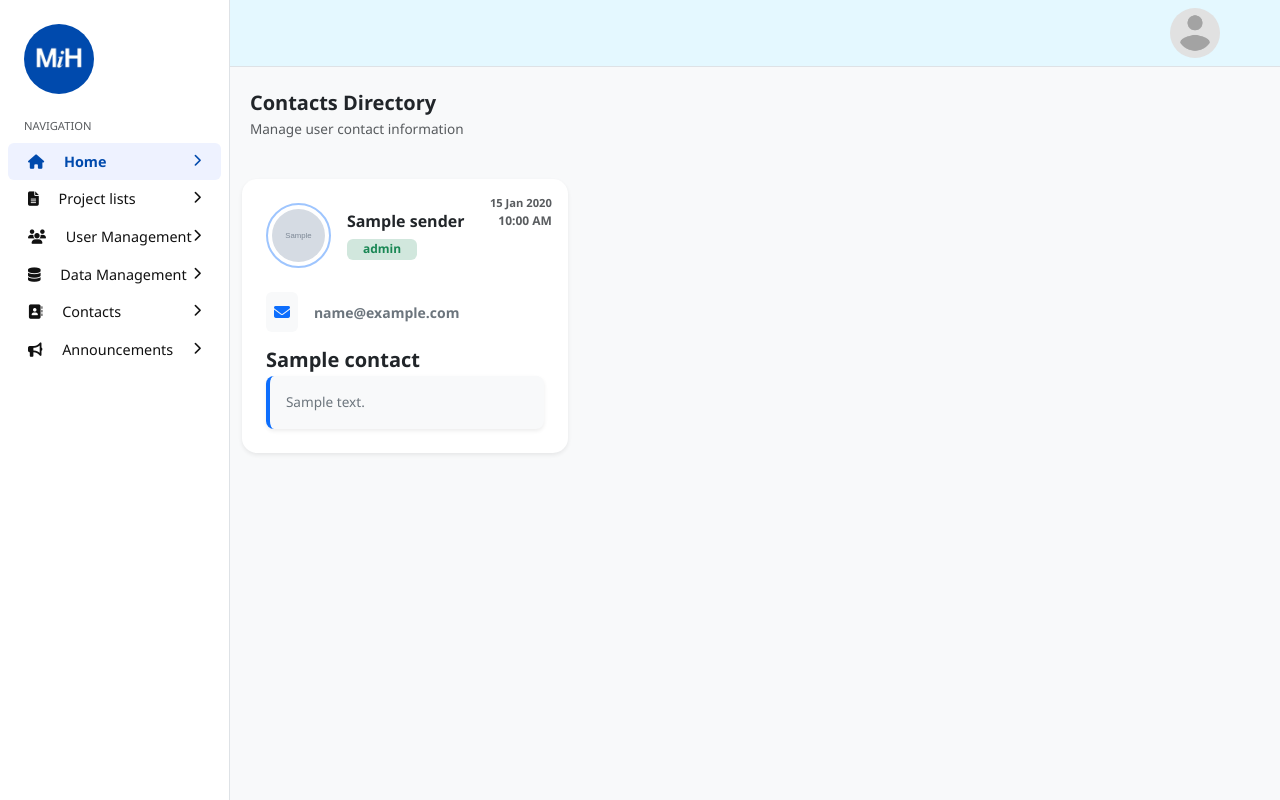
After one commit to YanNaingSoe469/mih-git, a Django app: template MiH_Project/admin_app/templates/contact-list.html in a window 1280 px wide. The commit adds this page. Run offline with Django 5.2, Linux system fonts and the light colour scheme; the template is opened without the code that fills it: most values are stand-ins (such as "Sample title", 1, 10 or a date in 2020); grey boxes marked "Sample" are stand-in pictures.

Commit message:
added F13: Contact Admin

```diff
--- a/MiH_Project/MiH_Project/urls.py
+++ b/MiH_Project/MiH_Project/urls.py
@@ -46,6 +46,8 @@ urlpatterns = [
     path('create-announcement/', admin_views.create_announcement, name="create_announcement"),
     path('delete-announcement/<int:id>/', admin_views.delete_announcement, name="delete_announcement"),
     path('update-announcement/<int:id>/', admin_views.update_announcement, name="update_announcement"),
+    path('create-contact/', admin_views.create_contact, name="create_contact"),
+    path('contact-list/', admin_views.contact_list, name="contact_list"),
 
     # language operations
     path('language-create/', admin_views.create_language, name="create_language"),
--- /dev/null
+++ b/MiH_Project/admin_app/templates/contact-list.html
@@ -0,0 +1,66 @@
+{% extends 'dashboard.html' %}
+
+{% block content %}
+<div class="container-fluid mt-4">
+    <div class="d-flex justify-content-between align-items-center mb-4 px-2">
+        <div>
+            <h5 class="fw-bold mb-1">Contacts Directory</h5>
+            <p class="text-muted small">Manage user contact information</p>
+        </div>
+    </div>
+
+
+<!--    <div class="input-group border rounded-5 bg-white shadow-sm mb-4 p-2" style="max-width: 400px;">-->
+<!--        <span class="input-group-text bg-transparent border-0"><i-->
+<!--                class="fa-solid fa-magnifying-glass text-muted"></i></span>-->
+<!--        <input type="text" class="form-control bg-transparent border-0 rounded-5 py-2"-->
+<!--               placeholder="Search by name or email...">-->
+<!--    </div>-->
+
+
+    <div class="row g-4">
+        {% for contact in contacts %}
+        <div class="col-xl-4 col-md-6">
+            <div class="card border-0 shadow-sm h-100 contact-hover position-relative">
+                <div class="position-absolute top-0 end-0 mt-3 me-3 text-end">
+                    <div class="text-muted fw-bold" style="font-size: 0.7rem;">{{contact.date_time|date:'d M Y'}}</div>
+                    <div class="text-muted fw-bold" style="font-size: 0.75rem;">{{contact.date_time|date:'h:i A'}}</div>
+                </div>
+                <div class="card-body p-4">
+                    <div class="d-flex align-items-center mb-4">
+                        {% if contact.sender.profile_pic %}
+                        <img src="{{contact.sender.profile_pic.url}}" class="rounded-circle border border-2 border-primary-subtle p-1"
+                             width="65" height="65" alt="user">
+                        {% else %}
+                        <img {% load static %} src="{% static 'assets/default-profile.png' %}" class="rounded-circle border border-2 border-primary-subtle p-1"
+                             width="65" height="65" alt="user">
+                        {% endif %}
+                        <div class="ms-3">
+                            <h6 class="fw-bold mb-1">{{contact.sender.name}}</h6>
+                            <span class="badge bg-success-subtle text-success px-3">{{contact.sender.role}}</span>
+                        </div>
+                    </div>
+
+                    <div class="contact-info-list">
+                        <div class="d-flex align-items-center mb-3">
+                            <div class="bg-light rounded p-2 me-3"><i class="fa-solid fa-envelope text-primary"></i>
+                            </div>
+                            <span class="small text-secondary fw-bold">{{contact.sender.email}}</span>
+                        </div>
+
+                        <div class="mt-3">
+                            <h5 class="mb-1 fw-bold">{{contact.title}}</h5>
+                            <div class="p-3 rounded-3 bg-light border-start border-4 border-primary shadow-sm">
+                                <p class="small text-secondary mb-0" style="line-height: 1.5;">
+                                   {{contact.message}}
+                                </p>
+                            </div>
+                        </div>
+                    </div>
+                </div>
+            </div>
+        </div>
+        {% endfor %}
+    </div>
+</div>
+{% endblock %}
--- a/MiH_Project/admin_app/templates/dashboard.html
+++ b/MiH_Project/admin_app/templates/dashboard.html
@@ -68,7 +68,7 @@
                     </a>
                 </div>
             </div>
-            <a href="#"
+            <a href="{% url 'contact_list' %}"
                class="list-group-item list-group-item-action border-0 mx-2 rounded py-2">
                 <i class="fa-solid fa-address-book me-3"></i> Contacts <i
                     class="fa-solid fa-chevron-right float-end mt-1 small"></i>
```
Also changed, not shown: MiH_Project/admin_app/forms.py (+6 -1 lines), MiH_Project/authentication/templates/user_homepage.html (+50 -8 lines).
